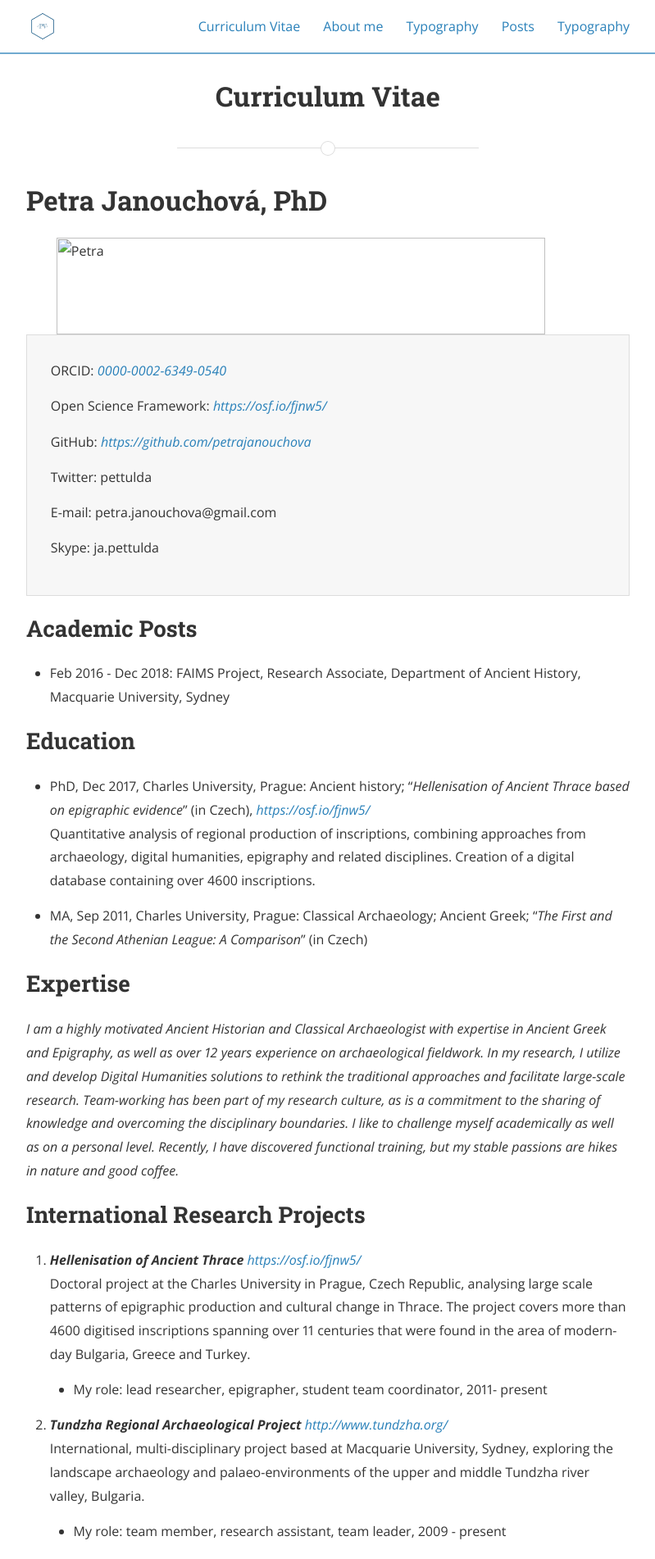
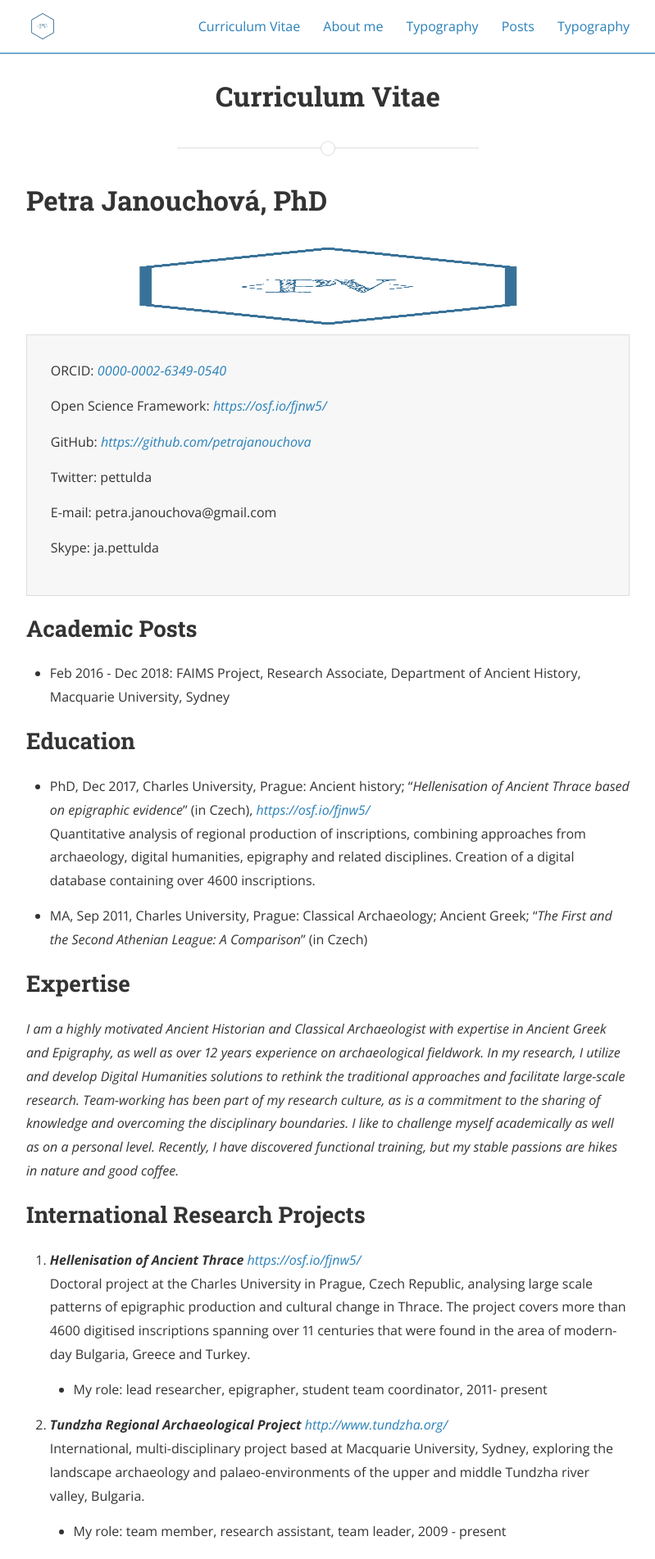
Before and after one commit to petrifiedvoices/petrifiedvoices.github.io, a Jekyll site: the page built from CV.html, in a window 1280 px wide. Shown: the top 1902 px of the page at 82% size, without its empty margins (240-1039 px from the left). Built offline with Jekyll 4.4.1, drawn with Linux system fonts in a browser that asks for light colours; nearby versions of some CDN libraries.

Commit message:
{{site.baseurl}}/assets/logo.png

```diff
--- a/CV.html
+++ b/CV.html
@@ -6,7 +6,7 @@ permalink: /CV/
 
 <h1 id="headings">Petra Janouchová, PhD</h1>
 
-<img src="petrifiedvoices/assets/logo.png" width="137" height="118" title="Petra">
+<img src="{{site.baseurl}}/assets/logo.png" width="137" height="118" title="Petra">
 
 <fieldset>
 	<p>ORCID: <a href="http://orcid.org/0000-0002-6349-0540"><em>0000-0002-6349-0540</em></a></p>
```
